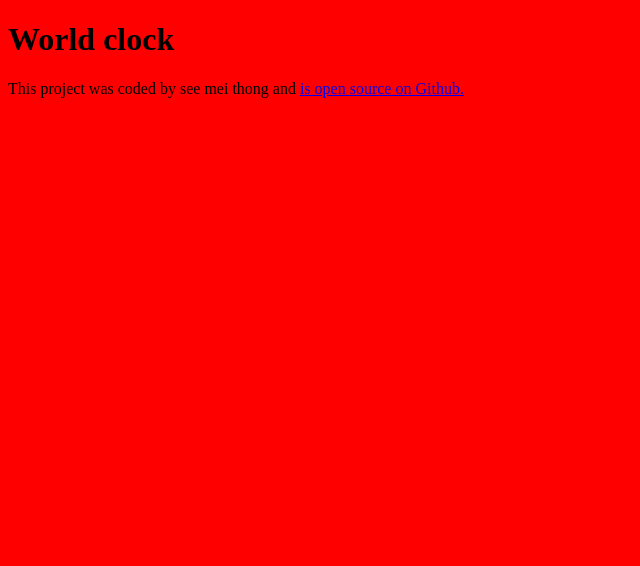
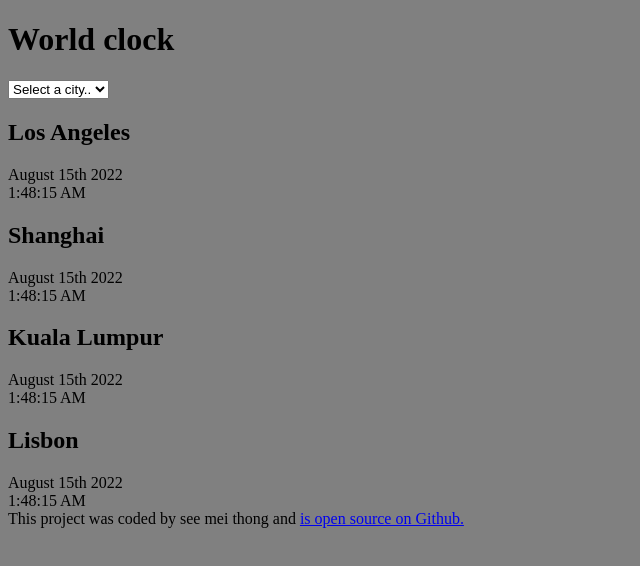
Before and after one commit to I-code1992/world-clock, a plain HTML site: page index.html in a window 1280 px wide. Shown: the whole page, without its empty margins (0-640 px from the left). Drawn offline with Linux system fonts and the light colour scheme; a script that the page names is missing.

Commit message:
Added basic html

```diff
--- a/Javascript/index.js
+++ /dev/null
@@ -1 +0,0 @@
-alert ("hello!");
--- a/css/style.css
+++ b/css/style.css
@@ -1,4 +1,4 @@
 body {
-    background-color: red;
+    background-color: gray;
 
 }
--- a/index.html
+++ b/index.html
@@ -9,7 +9,41 @@
     <title>World clock-see mei</title>
 </head>
 <body>
+    <div class="container">
     <h1>World clock</h1>
+    <select>
+        <option value="">Select a city..</option>
+        <option value="">London</option>
+        <option value="">New York</option>
+        <option value="">Amsterdam</option>
+    </select>
+
+    <div class="city">
+        <h2>Los Angeles</h2>
+        <div class="date">August 15th 2022</div>
+        <div class="time">1:48:15 AM</div>
+    </div>
+
+
+    <div class="city">
+        <h2>Shanghai</h2>
+        <div class="date">August 15th 2022</div>
+        <div class="time">1:48:15 AM</div>
+    </div>
+
+    <div class="city">
+        <h2>Kuala Lumpur</h2>
+        <div class="date">August 15th 2022</div>
+        <div class="time">1:48:15 AM</div>
+    </div>
+
+    <div class="city">
+        <h2>Lisbon</h2>
+        <div class="date">August 15th 2022</div>
+        <div class="time">1:48:15 AM</div>
+    </div>
+
+</div>
     <footer>This project was coded by see mei thong and
         <a href="#" target="_blank">is open source on Github.</a> </footer>
     <script src="Javascript/index.js"></script>
```
